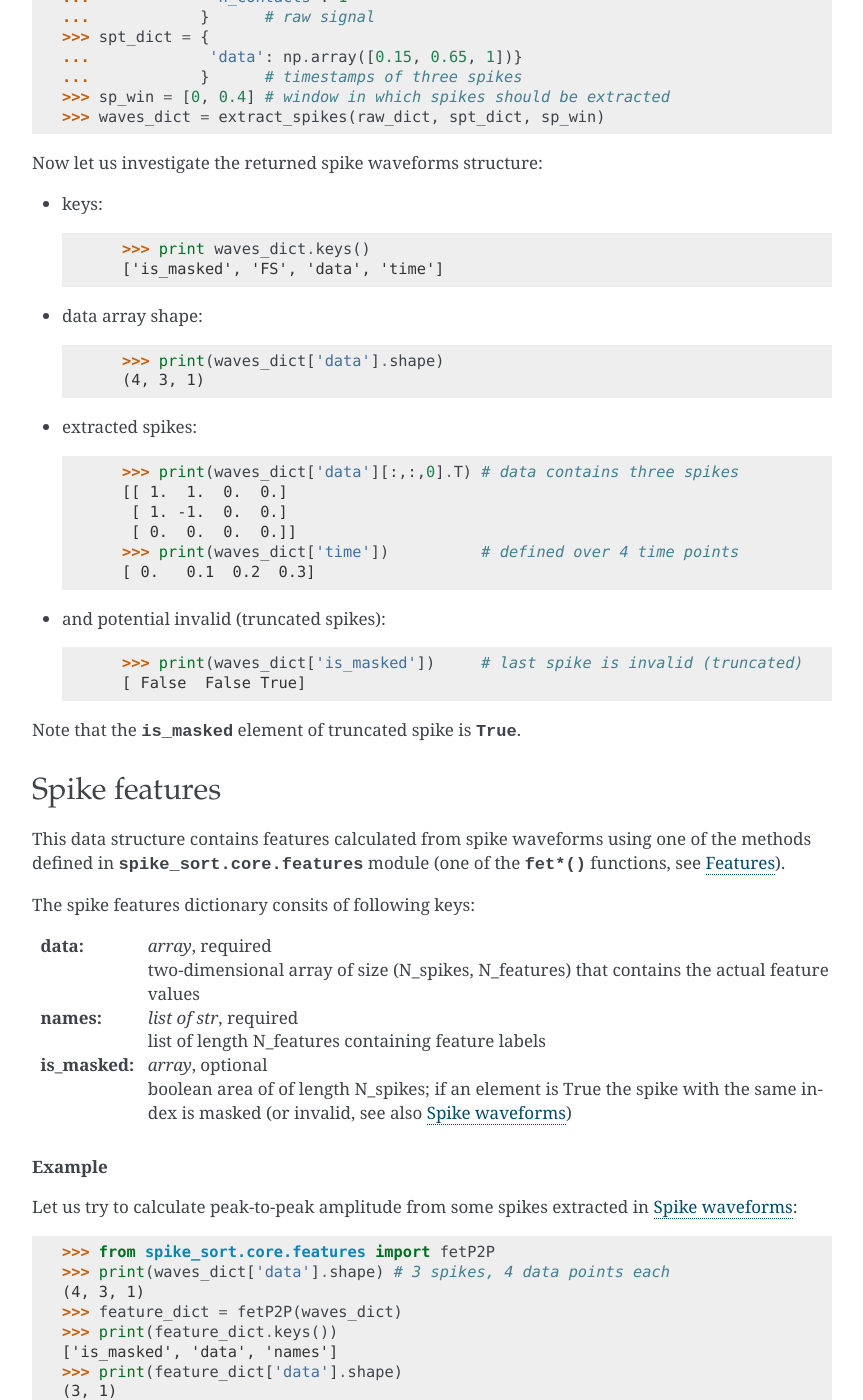
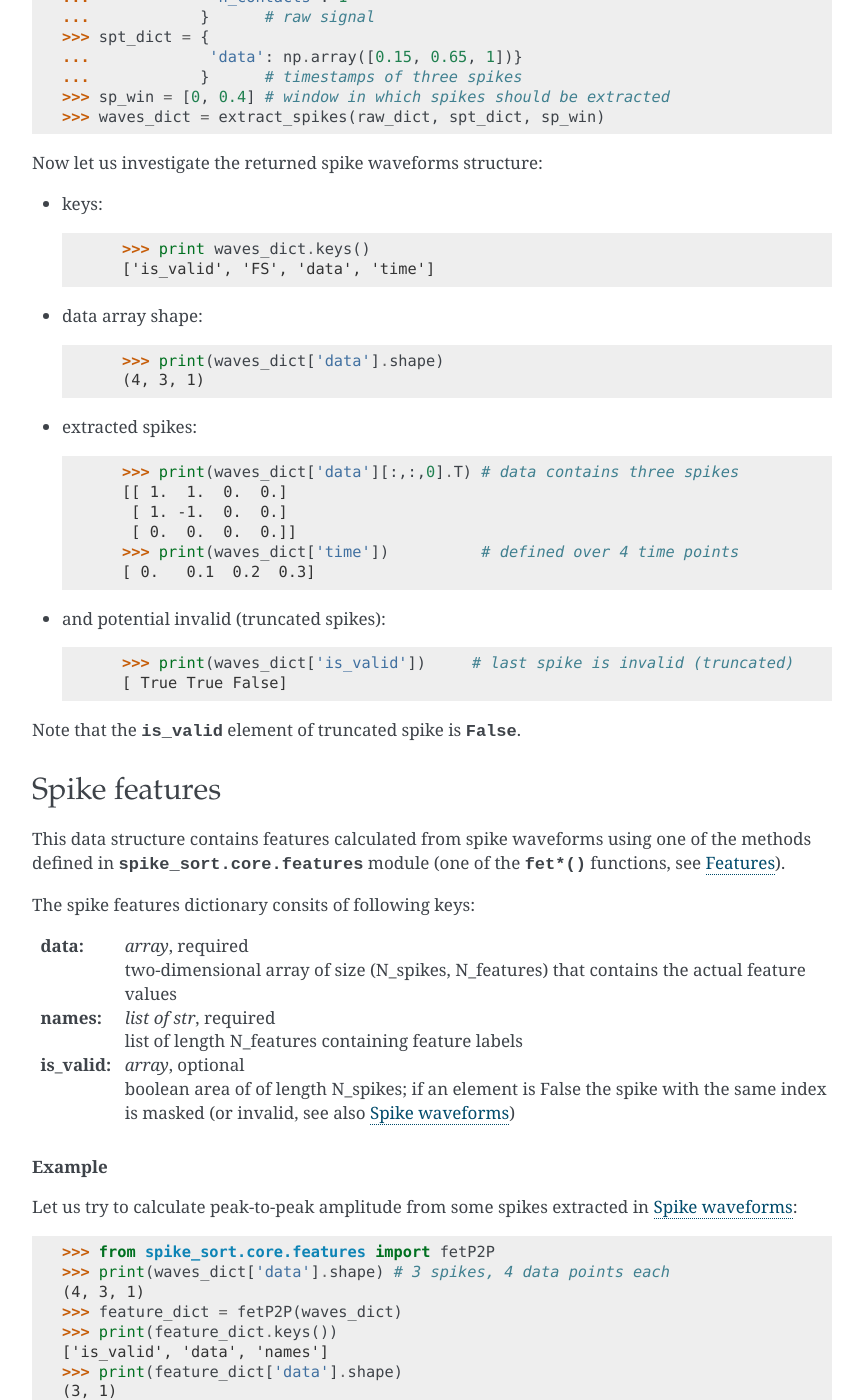
Before and after one commit to btel/SpikeSort, a Sphinx documentation site: the page built from docs/source/datastructures.rst, in a window 1280 px wide and 1400 px high, scrolled down 2807 px. Shown: the whole window, without its empty margins (238-1101 px from the left). Built offline with Sphinx 7.4.7, drawn with Linux system fonts in a browser that asks for light colours; formulas are drawn with MathJax 3; some of the changed text lies outside the part shown.

Commit message:
renamed is_masked->is_valid in docs, closes #21

```diff
--- a/docs/source/datastructures.rst
+++ b/docs/source/datastructures.rst
@@ -78,9 +78,9 @@ The data is store in a dictionary with following keys:
       one-dimensional array-like object with event times (in
       milliseconds)
 
-  :is_masked: *array*, optional
+  :is_valid: *array*, optional
 
-      boolean area of the same size as `data` -- if an element is True
+      boolean area of the same size as `data` -- if an element is False
       the event of the same index is masked (or invalid)
 
 .. note::
@@ -148,9 +148,9 @@ any mapping data structure (usually a dictionary) with following keys:
    Number of independent channels with spike
    waveshapes (see also :ref:`raw_recording`).
 
-:is_masked: *array*, optional
+:is_valid: *array*, optional
 
-   boolean area of the size of second dimension of `data` (N_spikes) -- if an element is True
+   boolean area of the size of second dimension of `data` (N_spikes) -- if an element is False
    the spike with the same index is masked (or invalid)
 
 
@@ -177,7 +177,7 @@ Now let us investigate the returned spike waveforms structure:
 * keys:
 
    >>> print waves_dict.keys()
-   ['is_masked', 'FS', 'data', 'time']
+   ['is_valid', 'FS', 'data', 'time']
 
 * data array shape:
 
@@ -195,11 +195,11 @@ Now let us investigate the returned spike waveforms structure:
 
 * and potential invalid (truncated spikes):
 
-   >>> print(waves_dict['is_masked'])     # last spike is invalid (truncated)
-   [ False  False True]
+   >>> print(waves_dict['is_valid'])     # last spike is invalid (truncated)
+   [ True True False]
 
-Note that the :py:attr:`is_masked` element of truncated spike is
-:py:data:`True`.
+Note that the :py:attr:`is_valid` element of truncated spike is
+:py:data:`False`.
 
 .. _spike_features:
 
@@ -221,9 +221,9 @@ The spike features dictionary consits of following keys:
 
     list of length N_features containing feature labels
 
-:is_masked: *array*, optional
+:is_valid: *array*, optional
 
-   boolean area of of length N_spikes; if an element is True
+   boolean area of of length N_spikes; if an element is False
    the spike with the same index is masked (or invalid, see also
    :ref:`spike_wave`)
 
@@ -238,7 +238,7 @@ extracted in :ref:`spike_wave`:
    (4, 3, 1)
    >>> feature_dict = fetP2P(waves_dict)
    >>> print(feature_dict.keys())
-   ['is_masked', 'data', 'names']
+   ['is_valid', 'data', 'names']
    >>> print(feature_dict['data'].shape)
    (3, 1)
 
@@ -259,8 +259,8 @@ is:
 
 The mask array is inherited from :py:data:`waves_dict`:
 
-   >>> print(feature_dict['is_masked'])
-   [ False  False True]
+   >>> print(feature_dict['is_valid'])
+   [ True True False]
 
 .. _spike_labels:
 
```
